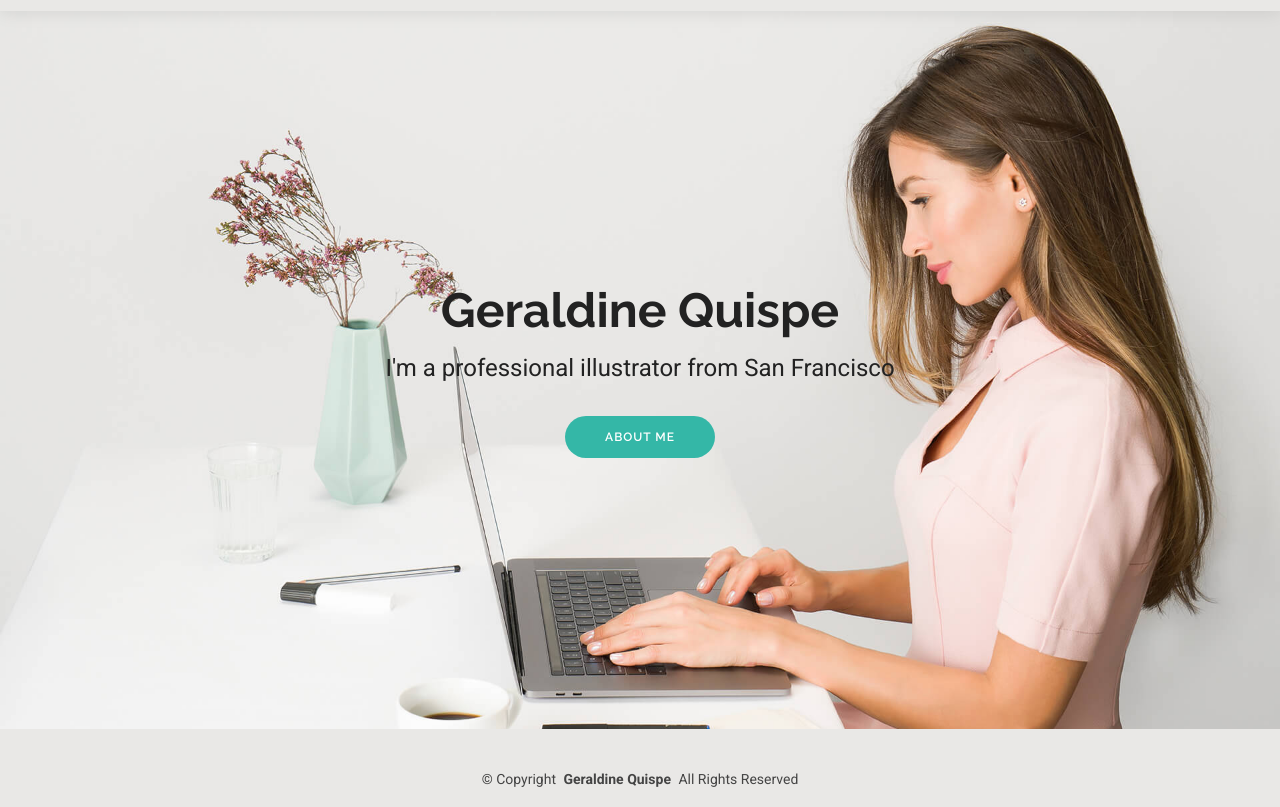
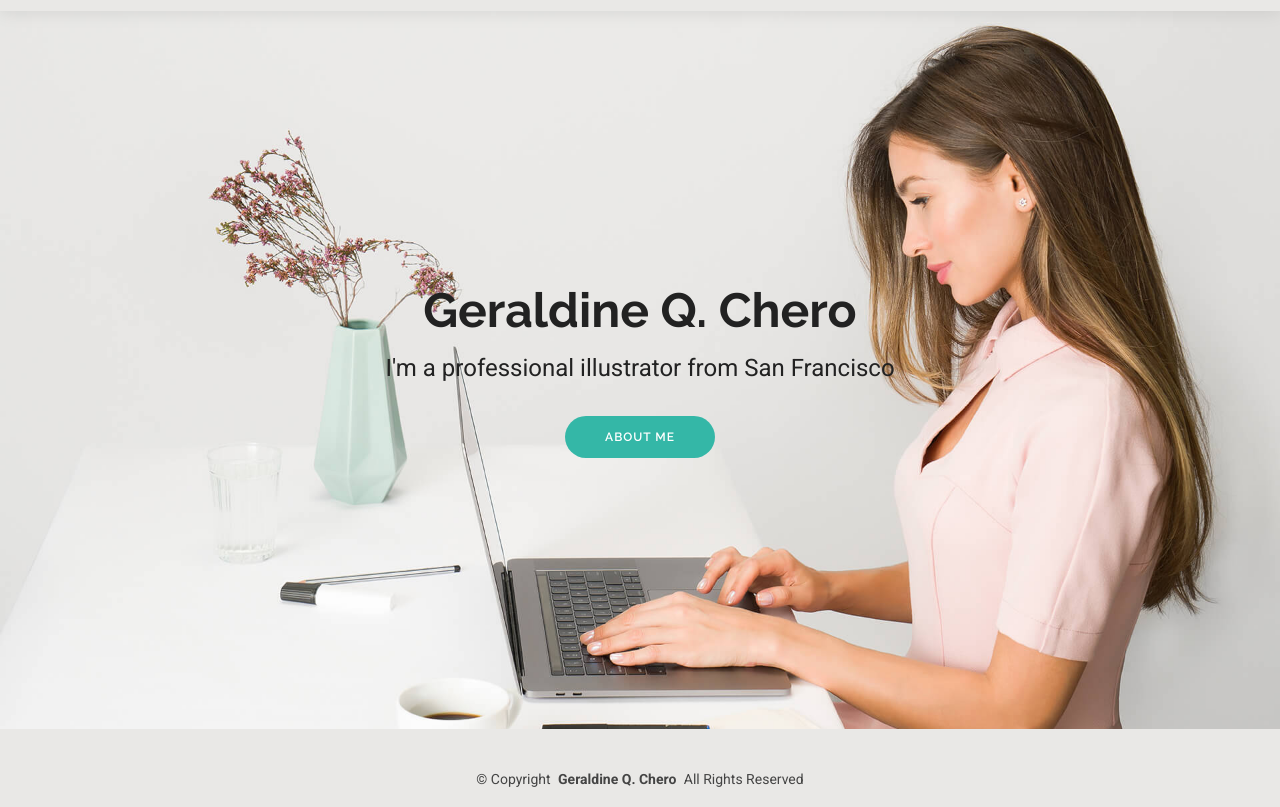
Before and after one commit to GeraldineChero/GeraldineChero.github.io, a plain HTML site: page index.html in a window 1280 px wide. Shown: the part 72-879 px from the top of the page. Drawn offline with Linux system fonts and the light colour scheme.

Commit message:
Update 3 repositorio 1

```diff
--- a/index.html
+++ b/index.html
@@ -79,7 +79,7 @@
       <div class="container text-center" data-aos="zoom-out" data-aos-delay="100">
         <div class="row justify-content-center">
           <div class="col-lg-8">
-            <h2>Geraldine Quispe</h2>
+            <h2>Geraldine Q. Chero</h2>
             <p>I'm a professional illustrator from San Francisco</p>
             <a href="about.html" class="btn-get-started">About Me</a>
           </div>
@@ -94,7 +94,7 @@
 
     <div class="container">
       <div class="copyright text-center ">
-        <p>© <span>Copyright</span> <strong class="px-1 sitename">Geraldine Quispe</strong> <span>All Rights Reserved<br></span></p>
+        <p>© <span>Copyright</span> <strong class="px-1 sitename">Geraldine Q. Chero</strong> <span>All Rights Reserved<br></span></p>
       </div>
       <div class="social-links d-flex justify-content-center">
         <a href=""><i class="bi bi-twitter-x"></i></a>
```
